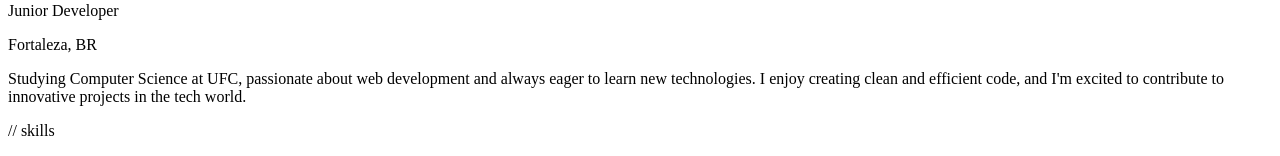
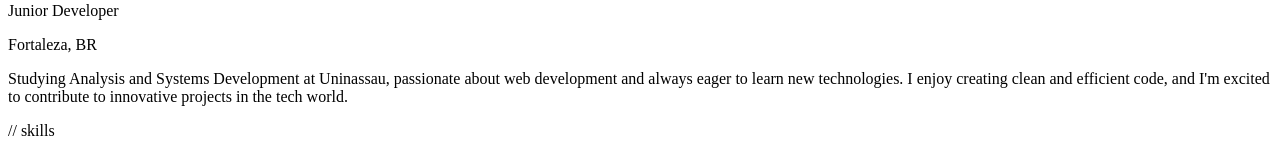
Before and after one commit to vitorzwk/portifoliopaixao, a React (Create React App) app: page / in a window 1280 px wide. Shown: the part 429-585 px from the top of the page. Built offline with nearby package versions, Linux system fonts and the light colour scheme.

Commit message:
Update Portfolio.jsx

```diff
--- a/src/Portfolio.jsx
+++ b/src/Portfolio.jsx
@@ -57,7 +57,7 @@
                     </div>
 
                     <p className="text-gray-400 leading-relaxed">
-                    Studying Computer Science at UFC, passionate about web development
+                    Studying Analysis and Systems Development at Uninassau, passionate about web development
                     and always eager to learn new technologies. I enjoy creating
                     clean and efficient code, and I'm excited to
                     contribute to innovative projects in the tech world.
```
